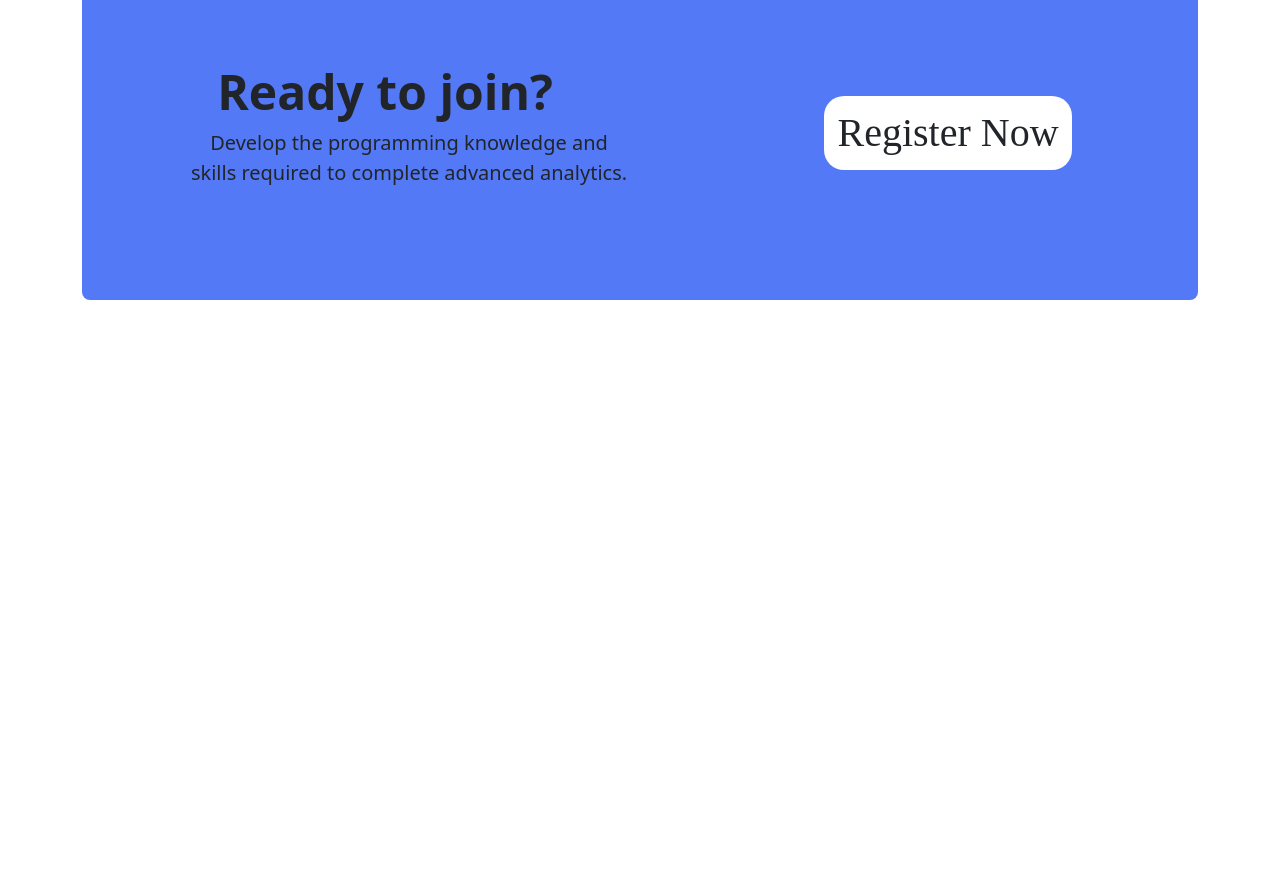
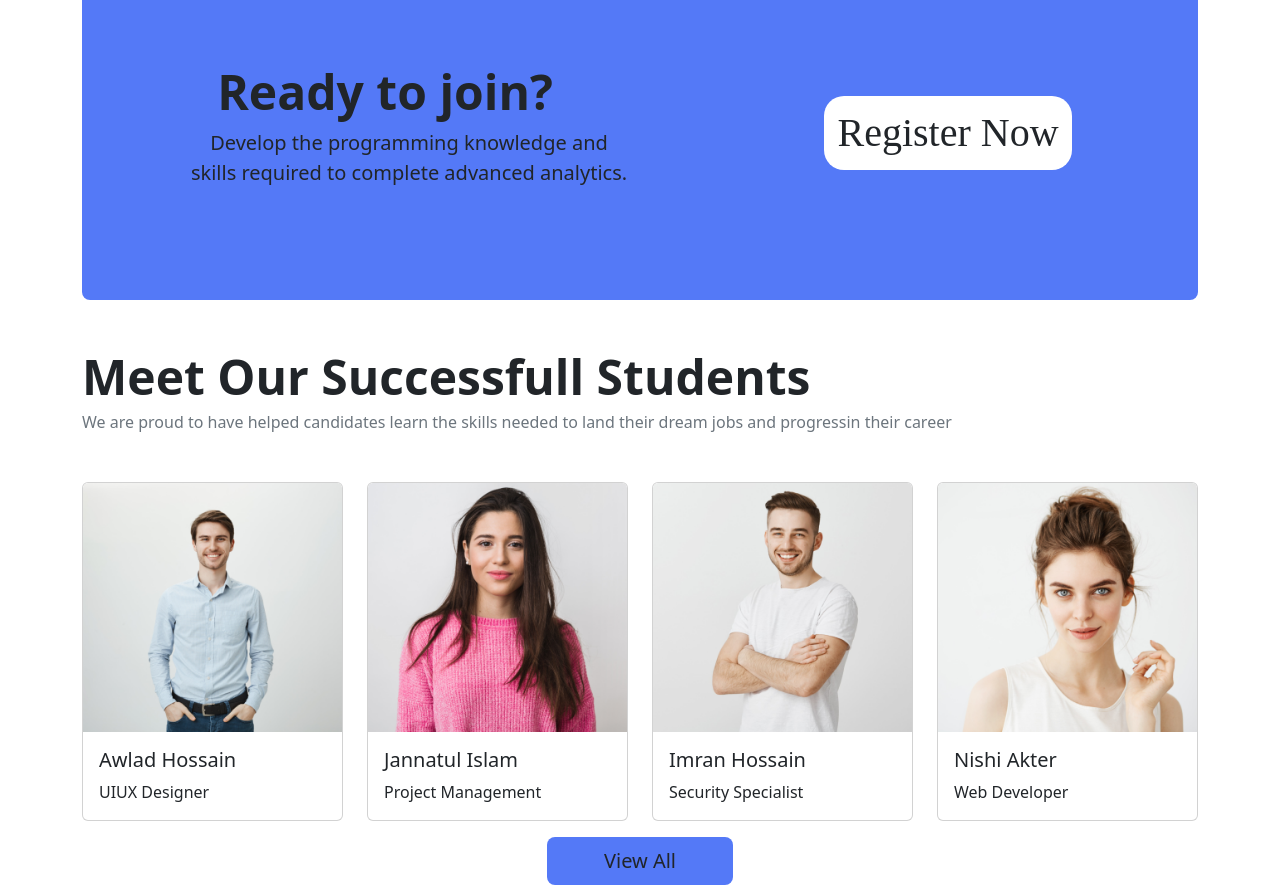
Before and after one commit to bayajidalbanna/webiner-, a plain HTML site: page index.html in a window 1280 px wide. Shown: the part 1787-2672 px from the top of the page. Before the commit the page ends 2087 px from the top, so only its background shows below. Drawn offline with nearby package versions, Linux system fonts and the light colour scheme; a web font is replaced by a local one.

Commit message:
students-section

```diff
--- a/index.html
+++ b/index.html
@@ -46,7 +46,7 @@
                             <a class="nav-link webiner-btn" href="#download">About</a>
                         </li>
                         <li class="mx-3 nav-item">
-                            <a class="px-3 rounded-pill nav-link text-dark btn btn-register" href="">Register</a>
+                            <a class="px-3 rounded-pill nav-link text-dark btn web-btn" href="">Register</a>
                         </li>
                     </nav>
                 </div>
@@ -77,7 +77,7 @@
                                     Learning With Us
                                 </h1>
                                 <p>Some representative placeholder content for the second slide of the carousel.</p>
-                                <p><a class="btn btn-lg btn-register" href="#">Get Started</a></p>
+                                <p><a class="btn btn-lg web-btn" href="#">Get Started</a></p>
                             </div>
                         </div>
                     </div>
@@ -88,7 +88,7 @@
                                 <h1>Get Started Digital
                                     Learning With Us</h1>
                                 <p>Some representative placeholder content for the second slide of the carousel.</p>
-                                <p><a class="btn btn-lg btn-register" href="#">Get Started</a></p>
+                                <p><a class="btn btn-lg web-btn" href="#">Get Started</a></p>
                             </div>
                         </div>
                     </div>
@@ -99,7 +99,7 @@
                                 <h1>Get Started Digital
                                     Learning With Us</h1>
                                 <p>Some representative placeholder content for the second slide of the carousel.</p>
-                                <p><a class="btn btn-lg btn-register" href="#">Get Started</a></p>
+                                <p><a class="btn btn-lg web-btn" href="#">Get Started</a></p>
                             </div>
                         </div>
                     </div>
@@ -119,7 +119,8 @@
         <!-------------Courses start---------------->
         <section class="container mt-5">
             <h1 class="text-center">Discover Our Courses</h1>
-            <p class="text-center  fs-5">Learn new skills, pursue your interests or advance your career with us!</p>
+            <p class="text-center text-secondary fs-5">Learn new skills, pursue your interests or advance your career
+                with us!</p>
             <!-----cours cards----->
             <div class="row mb-2">
                 <div class="col-lg-6 col-md-12 col-12">
@@ -218,7 +219,6 @@
         <!-------------Courses end---------------->
 
         <!-------------Register start---------------->
-
         <section>
             <div class="container">
                 <div class="p-4 p-lg-5 section-bg rounded-3 text-center">
@@ -293,9 +293,54 @@
         </section>
         <!-------------Register end---------------->
 
-        <!-------------students section start---------------->
-
-        <!-------------students section end---------------->
+        <!-------------Successfull Students---------------->
+        <section class="container">
+            <div class="my-5 text-center text-xl-start">
+                <h1 class="display-5 fw-bold mb-1">Meet Our Successfull Students</h1>
+                <p class="text-secondary">We are proud to have helped candidates learn the skills needed to land their
+                    dream jobs and progressin their career</p>
+            </div>
+            <div class="row row-cols-1 row-cols-md-4 g-4">
+                <div class="col">
+                    <div class="card student-card">
+                        <img src="images/student/student-1.png" class="card-img-top" alt="...">
+                        <div class="card-body">
+                            <h5 class="card-title">Awlad Hossain</h5>
+                            <p class="card-text">UIUX Designer</p>
+                        </div>
+                    </div>
+                </div>
+                <div class="col">
+                    <div class="card student-card">
+                        <img src="images/student/student-2.png" class="card-img-top" alt="...">
+                        <div class="card-body">
+                            <h5 class="card-title">Jannatul Islam</h5>
+                            <p class="card-text">Project Management</p>
+                        </div>
+                    </div>
+                </div>
+                <div class="col">
+                    <div class="card student-card">
+                        <img src="images/student/student-3.png" class="card-img-top" alt="...">
+                        <div class="card-body">
+                            <h5 class="card-title">Imran Hossain</h5>
+                            <p class="card-text">Security Specialist</p>
+                        </div>
+                    </div>
+                </div>
+                <div class="col">
+                    <div class="card student-card">
+                        <img src="images/student/student-4.png" class="card-img-top" alt="...">
+                        <div class="card-body">
+                            <h5 class="card-title">Nishi Akter</h5>
+                            <p class="card-text">Web Developer</p>
+                        </div>
+                    </div>
+                </div>
+            </div>
+            <a class="btn btn-lg web-btn mt-3 d-grid gap-2 col-2 mx-auto" href="#">View All</a>
+        </section>
+        <!-------------Successfull Students close---------------->
 
 
     </main>
--- a/style.css
+++ b/style.css
@@ -6,8 +6,12 @@
     color: #5479f7;
 }
 
-.btn-register {
+.web-btn {
     background-color: #5479f7;
+}
+
+.web-btn:hover {
+    color: #5479f7;
 }
 
 .section-bg {
@@ -24,3 +28,7 @@
 .ready-btn:hover {
     color: white;
 }
+
+.student-card:hover {
+    color: #5479f7;
+}
```
